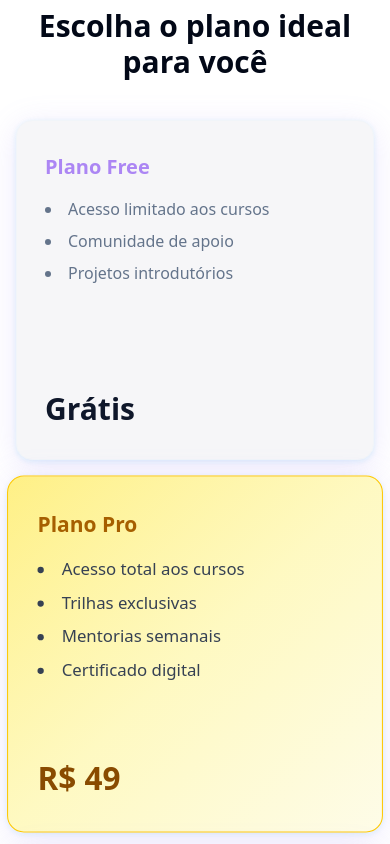
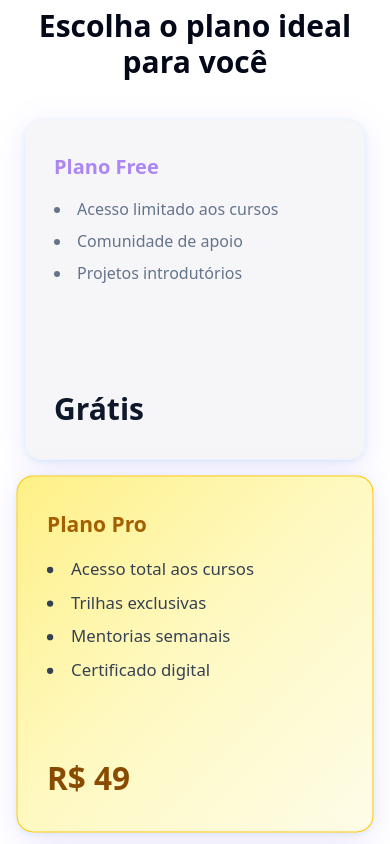
Before and after one commit to matheus-hi-dias/devboost, a Next.js app: page / in a window 390 px wide. Shown: the part 1500-2344 px from the top of the page. Built offline with nearby package versions, Linux system fonts and the light colour scheme.

Commit message:
fix: correct class name for alignment in PlansSection component

```diff
--- a/src/components/PlansSection.tsx
+++ b/src/components/PlansSection.tsx
@@ -8,7 +8,7 @@ export function PlansSection() {
         <h2 className="text-3xl font-extrabold text-foreground mb-2 text-center animate-fade-in ">
           Escolha o plano ideal para você
         </h2>
-        <div className="mt-10 grid grid-cols-1 lg:grid-cols-3 gap-6 w-full justify-center items-stretch">
+        <div className="mt-10 grid grid-cols-1 lg:grid-cols-3 gap-6 w-full justify-items-center items-stretch">
           {PLANS.map((item, index) => (
             <div key={index} className="flex justify-center">
               <PlanCard
```
